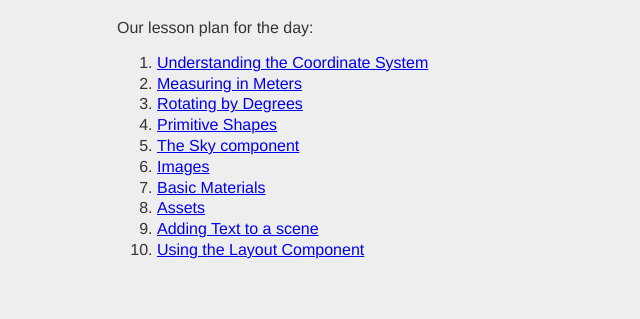
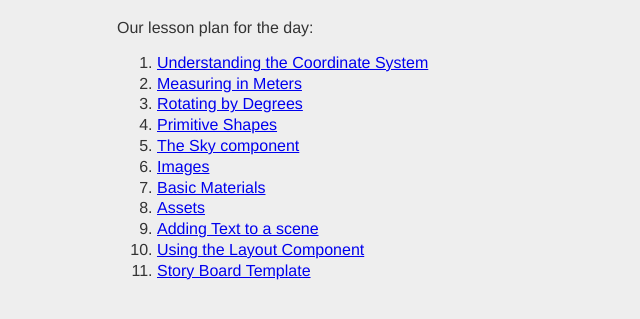
Before and after one commit to cnewfeldt/webvr-workshop-2018, a website: page src/index.html in a window 1280 px wide. Shown: the part 93-412 px from the top of the page, without its empty margins (139-779 px from the left). Drawn offline with Linux system fonts and the light colour scheme.

Commit message:
Adding story board template to index

```diff
--- a/src/index.html
+++ b/src/index.html
@@ -61,6 +61,10 @@
     <li>
       <a href="lessons/10-layout.html">Using the Layout Component</a>
     </li>
+    <li>
+      <a href="lessons/story-board-template.html">Story Board Template</a>
+    </li>
+
   </ol>
 </body>
 
```
